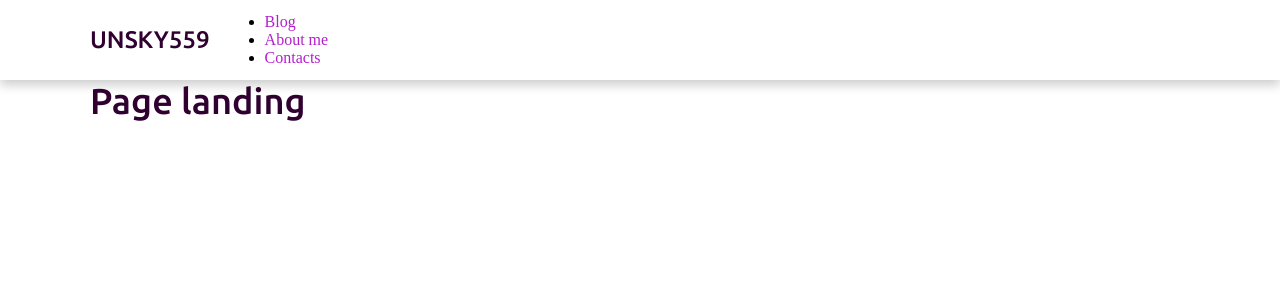
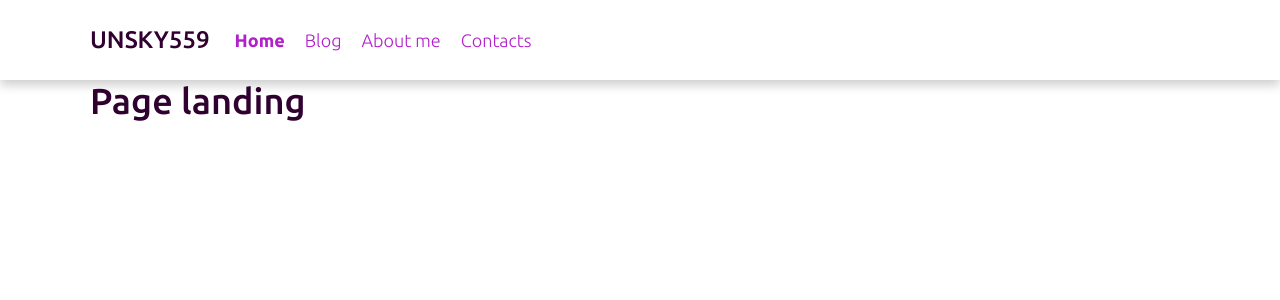
Before and after one commit to unsky559/roe, a React app: page / in a window 1280 px wide. Shown: the top 300 px of the page. Built offline with nearby package versions, Linux system fonts and the light colour scheme.

Commit message:
feat: HeaderNav component

```diff
--- /dev/null
+++ b/src/components/header-nav/header-nav.tsx
@@ -0,0 +1,16 @@
+import * as React from "react";
+import HeaderNavLink from "./header-nav-link/header-nav-link";
+import "./header-nav.scss";
+
+export default function HeaderNav(){
+    return (
+        <nav className="header-nav">
+            <ul>
+                <HeaderNavLink label="Home" to="/"></HeaderNavLink>
+                <HeaderNavLink label="Blog" to="/blog"></HeaderNavLink>
+                <HeaderNavLink label="About me" to="/about"></HeaderNavLink>
+                <HeaderNavLink label="Contacts" to="/contacts"></HeaderNavLink>
+            </ul>
+        </nav>
+    );
+}
--- a/src/components/header/header.tsx
+++ b/src/components/header/header.tsx
@@ -1,4 +1,5 @@
 import * as React from "react";
+import HeaderNav from "../header-nav/header-nav";
 import './header.scss';
 
 export default function Header() {
@@ -8,13 +9,7 @@ export default function Header() {
                 <a href="/" id="home-page-link">
                     <h1>unsky559</h1>
                 </a>
-                <nav>
-                    <ul>
-                        <li><a href="">Blog</a></li>
-                        <li><a href="">About me</a></li>
-                        <li><a href="">Contacts</a></li>
-                    </ul>
-                </nav>
+                <HeaderNav />
             </div>
         </header>
     );
```
